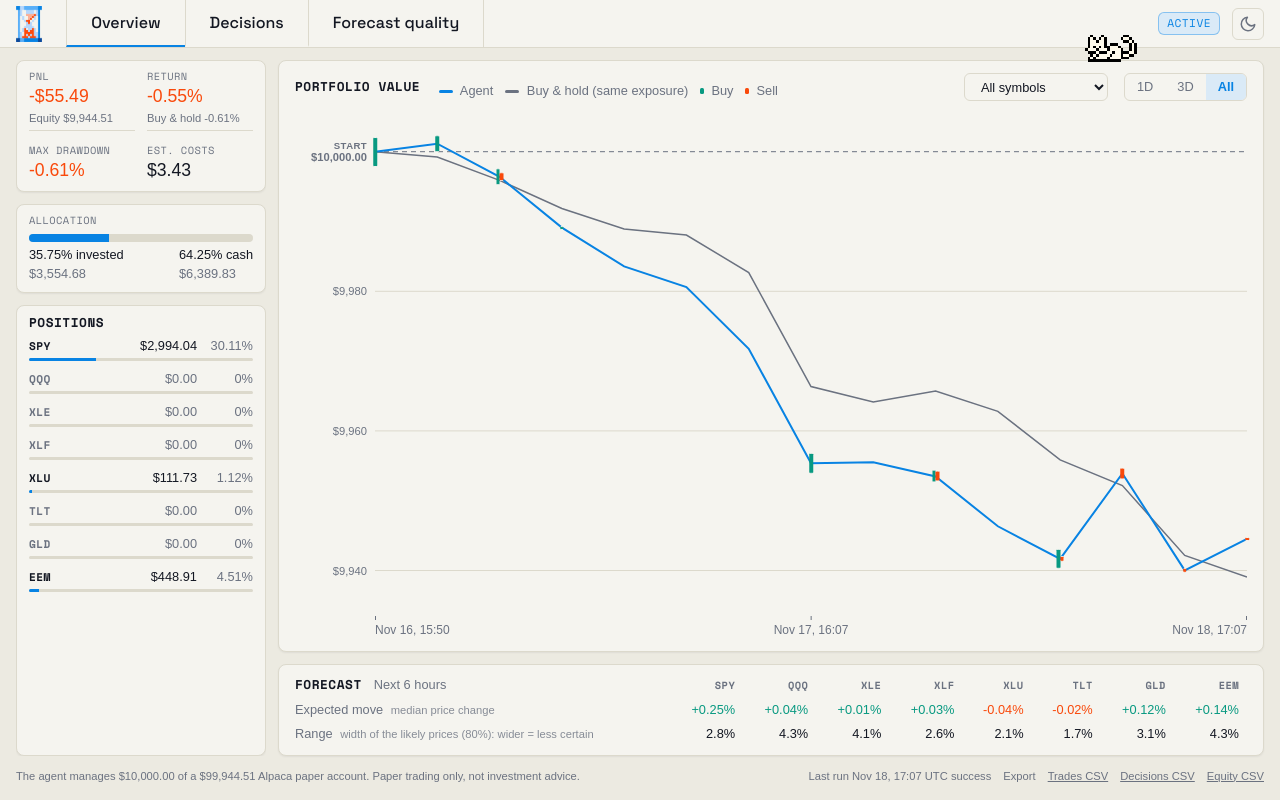
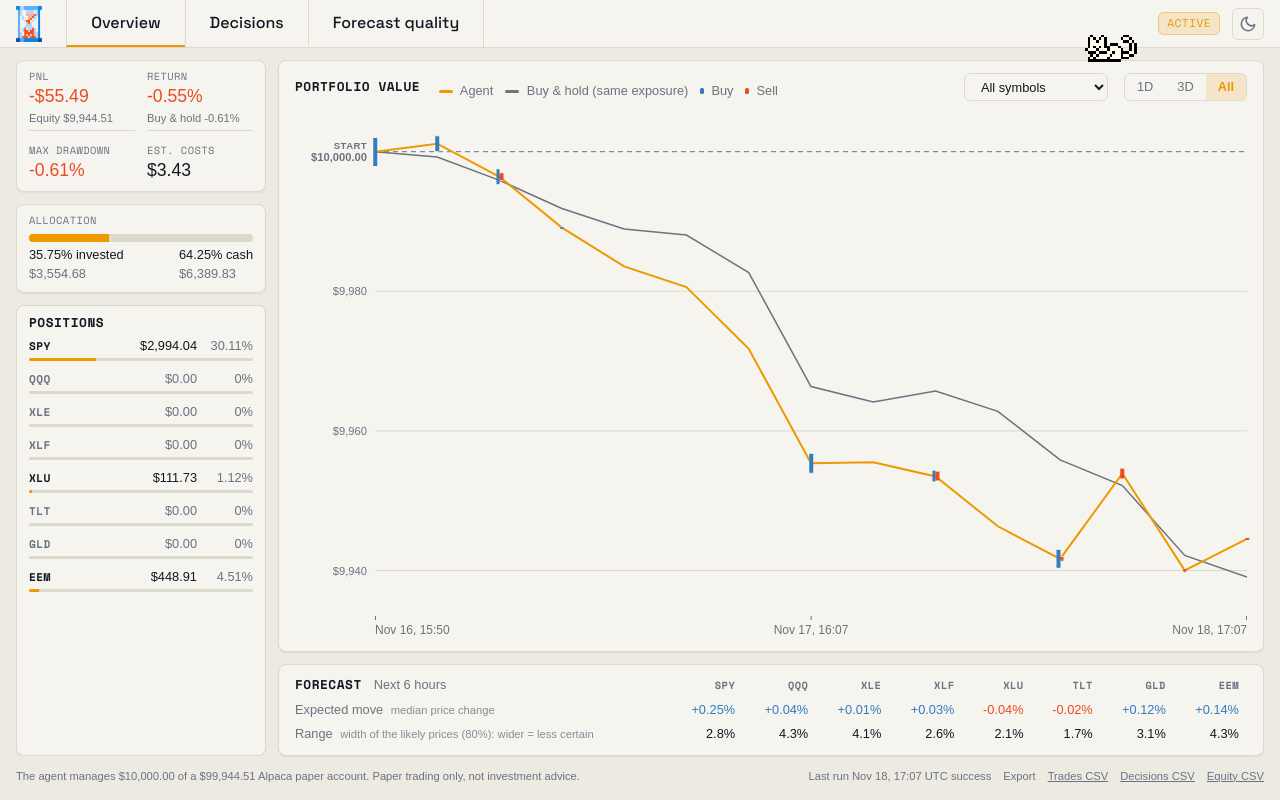
Before and after one commit to capucine-masson/paper-trading, a React (Vite) app in the folder web/: page / in a window 1280 px wide. Built offline with nearby package versions, Linux system fonts and the light colour scheme.

Commit message:
maj readme + colors

```diff
--- a/web/src/styles.css
+++ b/web/src/styles.css
@@ -4,15 +4,15 @@
   --text: #131722;
   --muted: #6b7280;
   --border: #dcd9cc;
-  --accent: #0883e3;
-  --accent-soft: #daeaf7;
-  --up: #089981;
-  --down: #f9490b;
-  --focus: #0883e3;
-  --down-soft: #fee6dc;
-  --up-soft: #e3f5f1;
-  --warn-soft: #fff4e0;
-  --warn: #9a5200;
+  --accent: #ef9900;
+  --up: #337cc0;
+  --down: #e94d21;
+  --focus: var(--accent);
+  --accent-soft: color-mix(in srgb, var(--accent) 16%, var(--surface));
+  --up-soft: color-mix(in srgb, var(--up) 14%, var(--surface));
+  --down-soft: color-mix(in srgb, var(--down) 14%, var(--surface));
+  --warn-soft: var(--accent-soft);
+  --warn: color-mix(in srgb, var(--accent) 55%, black);
   --space-1: 4px;
   --space-2: 8px;
   --space-3: 12px;
@@ -30,39 +30,33 @@
 
 @media (prefers-color-scheme: dark) {
   :root:not([data-theme="light"]) {
-    --bg: #0b0e14;
-    --surface: #131722;
-    --text: #d1d4dc;
-    --muted: #868993;
-    --border: #2a2e39;
-    --accent: #0883e3;
-    --accent-soft: #11283d;
-    --up: #26a69a;
-    --down: #f9490b;
-    --focus: #0883e3;
-    --down-soft: #401a10;
-    --up-soft: #12302d;
-    --warn-soft: #36270f;
-    --warn: #f5b46a;
+    --bg: #14120f;
+    --surface: #1d1a16;
+    --text: #e8e4da;
+    --muted: #9a958a;
+    --border: #33302a;
+    --up: #4a9bbb;
+    --down: #f0643a;
+    --accent-soft: color-mix(in srgb, var(--accent) 20%, var(--surface));
+    --up-soft: color-mix(in srgb, var(--up) 20%, var(--surface));
+    --down-soft: color-mix(in srgb, var(--down) 20%, var(--surface));
+    --warn: color-mix(in srgb, var(--accent) 70%, white);
     --shadow: none;
   }
 }
 
 :root[data-theme="dark"] {
-  --bg: #0b0e14;
-  --surface: #131722;
-  --text: #d1d4dc;
-  --muted: #868993;
-  --border: #2a2e39;
-  --accent: #0883e3;
-  --accent-soft: #11283d;
-  --up: #26a69a;
-  --down: #f9490b;
-  --focus: #0883e3;
-  --down-soft: #401a10;
-  --up-soft: #12302d;
-  --warn-soft: #36270f;
-  --warn: #f5b46a;
+  --bg: #14120f;
+  --surface: #1d1a16;
+  --text: #e8e4da;
+  --muted: #9a958a;
+  --border: #33302a;
+  --up: #4a9bbb;
+  --down: #f0643a;
+  --accent-soft: color-mix(in srgb, var(--accent) 20%, var(--surface));
+  --up-soft: color-mix(in srgb, var(--up) 20%, var(--surface));
+  --down-soft: color-mix(in srgb, var(--down) 20%, var(--surface));
+  --warn: color-mix(in srgb, var(--accent) 70%, white);
   --shadow: none;
 }
 
```
Also changed, not shown: 2 other files (tests, documents, lock files or other folders).
